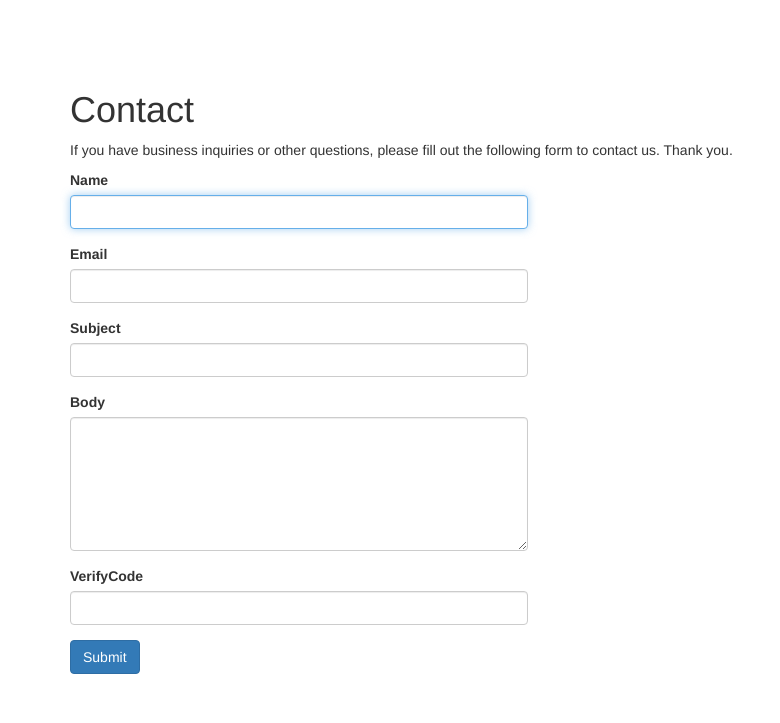
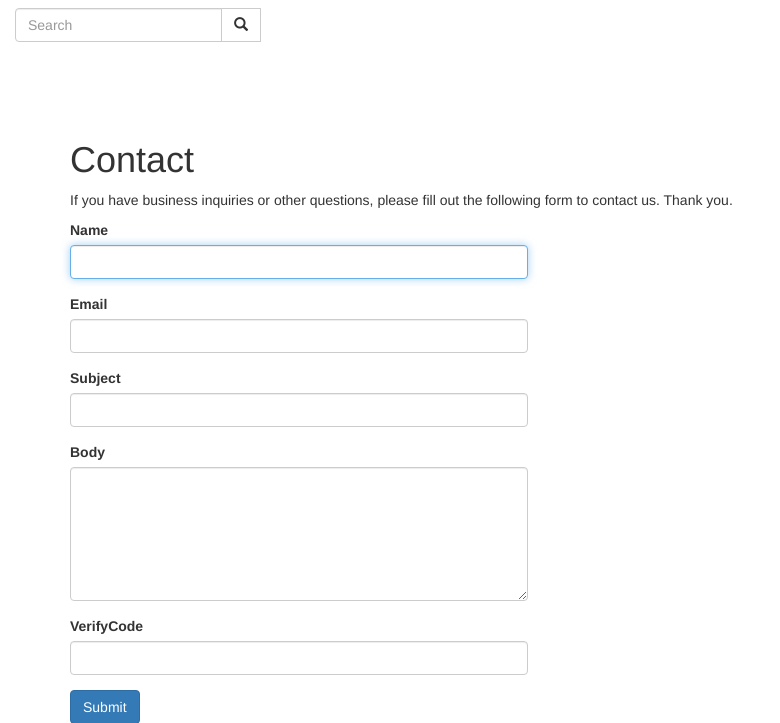
Before and after one commit to morfogatos/meneame, a Yii app: template views/site/contact.php in a window 1280 px wide. Shown: the top 723 px of the page, without its empty margins (0-780 px from the left). Run offline with PHP 8.4 and a stand-in for Yii, Linux system fonts and the light colour scheme; the template is opened without the code that fills it: most values are stand-ins (such as "Sample title", 1, 10 or a date in 2020); form fields are guessed from the names that the template uses; data that the repository does not hold is empty; some libraries are stand-ins or nearby versions.

Commit message:
Implementada búsqueda

```diff
--- a/views/layouts/main.php
+++ b/views/layouts/main.php
@@ -6,6 +6,7 @@
 use yii\helpers\Html;
 use yii\bootstrap\Nav;
 use yii\bootstrap\NavBar;
+use yii\widgets\ActiveForm;
 use yii\widgets\Breadcrumbs;
 use app\assets\AppAsset;
 
@@ -65,6 +66,14 @@ AppAsset::register($this);
             ['label' => 'Registrarse', 'url' => ['/user/registration/register'], 'linkOptions' => ['class' =>'blanco'],'visible' => Yii::$app->user->isGuest]
         ],
     ]);
+    $form = ActiveForm::begin(['action' =>  ['entradas/search'], 'method' => 'get', 'options' => ['class' => 'navbar-form','role' => 'search']]);?>
+        <div class="input-group">
+            <div class="input-group-btn">
+                <input type="text" class="form-control" placeholder="Search" name="q">
+                <button class="btn btn-default" type="submit"><i class="glyphicon glyphicon-search"></i></button>
+            </div>
+        </div>
+    <?php ActiveForm::end();
     NavBar::end();
     NavBar::begin([
         'options' => [
```
Also changed, not shown: controllers/EntradasController.php (+18 -0 lines), views/entradas/index.php (+6 -3 lines).
